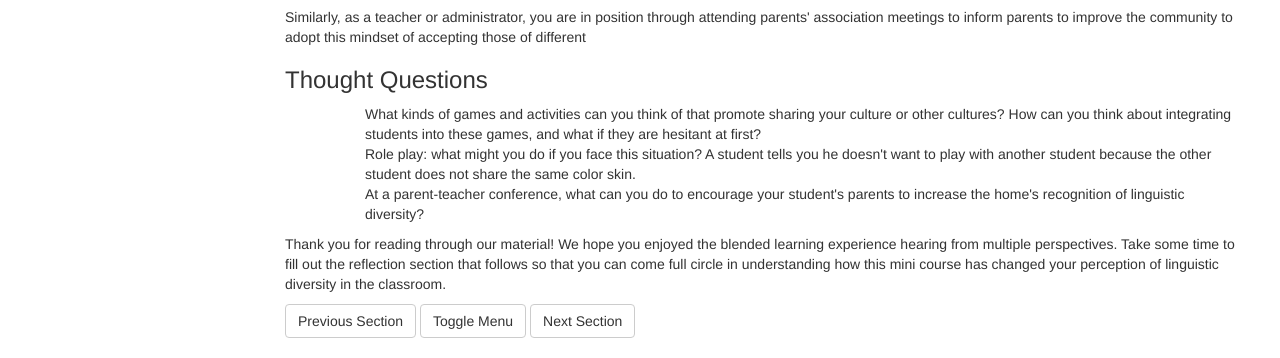
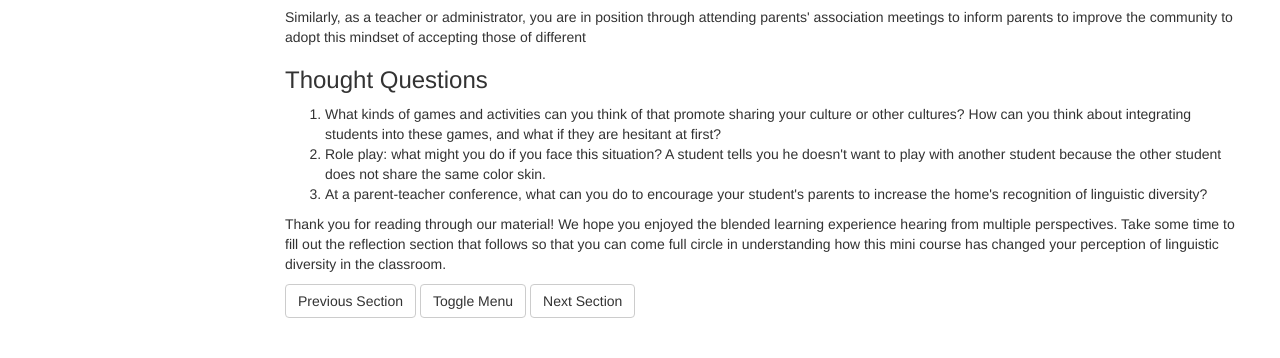
Before and after one commit to mattmahowald/mattmahowald.github.io, a plain HTML site: page beyond_academics.html in a window 1280 px wide. Shown: the part 1015-1373 px from the top of the page. Drawn offline with Linux system fonts and the light colour scheme.

Commit message:
ul to li

```diff
--- a/beyond_academics.html
+++ b/beyond_academics.html
@@ -82,9 +82,9 @@
                         <p>Similarly, as a teacher or administrator, you are in position through attending parents' association meetings to inform parents to improve the community to adopt this mindset of accepting those of different </p>
                         <h3>Thought Questions</h3>
                         <ol>
-                            <ul>What kinds of games and activities can you think of that promote sharing your culture or other cultures? How can you think about integrating students into these games, and what if they are hesitant at first?</ul>
-                            <ul>Role play: what might you do if you face this situation? A student tells you he doesn't want to play with another student because the other student does not share the same color skin.</ul>
-                            <ul>At a parent-teacher conference, what can you do to encourage your student's parents to increase the home's recognition of linguistic diversity?</ul>
+                            <li>What kinds of games and activities can you think of that promote sharing your culture or other cultures? How can you think about integrating students into these games, and what if they are hesitant at first?</li>
+                            <li>Role play: what might you do if you face this situation? A student tells you he doesn't want to play with another student because the other student does not share the same color skin.</li>
+                            <li>At a parent-teacher conference, what can you do to encourage your student's parents to increase the home's recognition of linguistic diversity?</li>
                         </ol>
                         <p>Thank you for reading through our material! We hope you enjoyed the blended learning experience hearing from multiple perspectives. Take some time to fill out the reflection section that follows so that you can come full circle in understanding how this mini course has changed your perception of linguistic diversity in the classroom.</p>
                         <a href="bilingualism.html" class="btn btn-default" id="menu-toggle">Previous Section</a>
```
